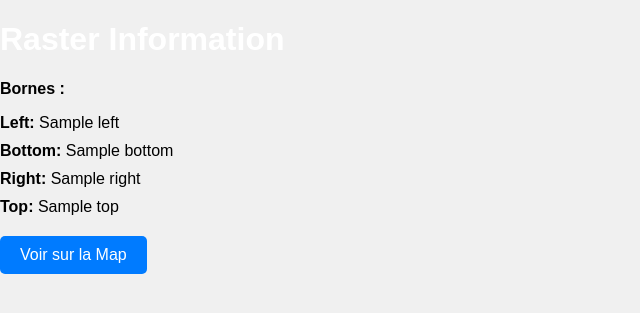
After one commit to achrafameur/orthomosaic_viewer, a Django app: template viewer/templates/viewer/image_info.html in a window 1280 px wide. The commit adds this page. Shown: the top 313 px of the page, without its empty margins (0-640 px from the left). Run offline with Django 5.2, Linux system fonts and the light colour scheme; the template is opened without the code that fills it: most values are stand-ins (such as "Sample title", 1, 10 or a date in 2020).

Commit message:
ajout page acceuil

```diff
--- a/orthomosaic_viewer/urls.py
+++ b/orthomosaic_viewer/urls.py
@@ -16,9 +16,10 @@ Including another URLconf
 """
 from django.contrib import admin
 from django.urls import path
-from viewer.views import map_view
+from viewer.views import map_view, image_info_view
 
 urlpatterns = [
     path('admin/', admin.site.urls),
+    path('', image_info_view, name='image_info'),
     path('map/', map_view, name='map_view'),
 ]
--- a/requirements.txt
+++ b/requirements.txt
@@ -3,3 +3,4 @@ rasterio
 folium
 django-leaflet
 pyproj
+pillow
--- a/viewer/static/css/styles.css
+++ b/viewer/static/css/styles.css
@@ -32,3 +32,60 @@
 .map-container .loader {
     display: none;
 }
+
+body {
+    background-color: #f0f0f0;
+    font-family: Arial, sans-serif;
+    margin: 0;
+    padding: 0;
+}
+
+.container {
+    background-color: #333;
+    padding: 20px;
+    border-radius: 10px;
+    color: white;
+    max-width: 800px;
+    margin: 20px auto;
+    text-align: center;
+}
+
+h1 {
+    color: #fff;
+}
+
+.content-wrapper {
+    text-align: left;
+    margin: 20px 0;
+}
+
+.raster-image {
+    max-width: 100%;
+    height: auto;
+    border: 1px solid #fff;
+    border-radius: 5px;
+    margin-bottom: 20px;
+}
+
+ul {
+    list-style-type: none;
+    padding: 0;
+}
+
+li {
+    margin: 10px 0;
+}
+
+.view-map-btn {
+    background-color: #007bff;
+    color: white;
+    padding: 10px 20px;
+    border: none;
+    border-radius: 5px;
+    cursor: pointer;
+    font-size: 16px;
+}
+
+.view-map-btn:hover {
+    background-color: #0056b3;
+}
--- /dev/null
+++ b/viewer/templates/viewer/image_info.html
@@ -0,0 +1,27 @@
+<!DOCTYPE html>
+<html lang="en">
+<head>
+    <meta charset="UTF-8">
+    <meta name="viewport" content="width=device-width, initial-scale=1.0">
+    <title>Raster Info</title>
+    <link rel="stylesheet" href="../../static/css/styles.css">
+</head>
+<body>
+    <h1>Raster Information</h1>
+
+    <div class="content-wrapper">
+        <p><strong>Bornes :</strong></p>
+        <ul>
+            <li><strong>Left:</strong> {{ bounds.left }}</li>
+            <li><strong>Bottom:</strong> {{ bounds.bottom }}</li>
+            <li><strong>Right:</strong> {{ bounds.right }}</li>
+            <li><strong>Top:</strong> {{ bounds.top }}</li>
+        </ul>
+    </div>
+    <div class="map-link">
+        <a href="/map/">
+            <button class="view-map-btn">Voir sur la Map</button>
+        </a>
+    </div>
+</body>
+</html>
```
Also changed, not shown: viewer/views.py (+15 -0 lines).
